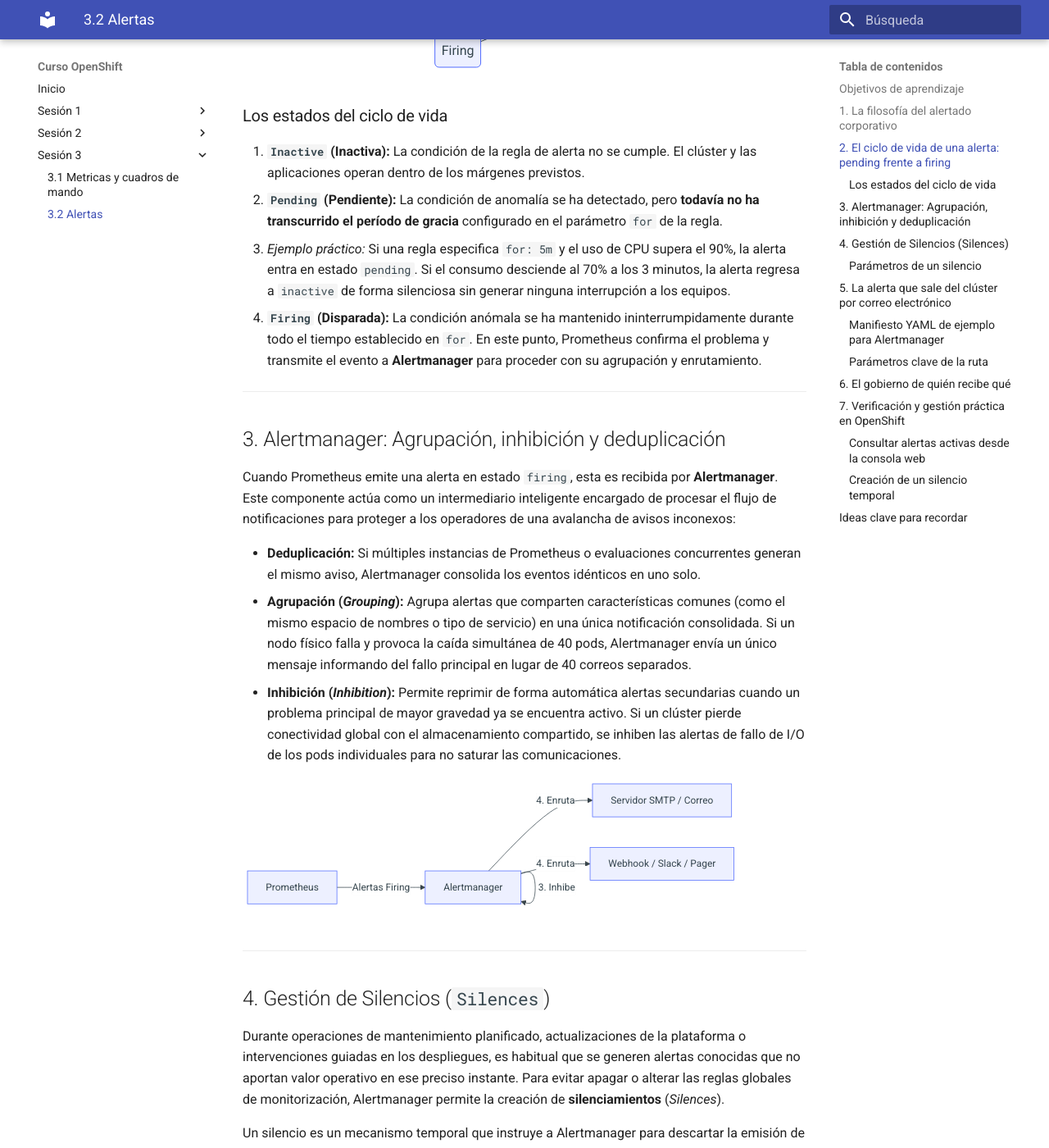
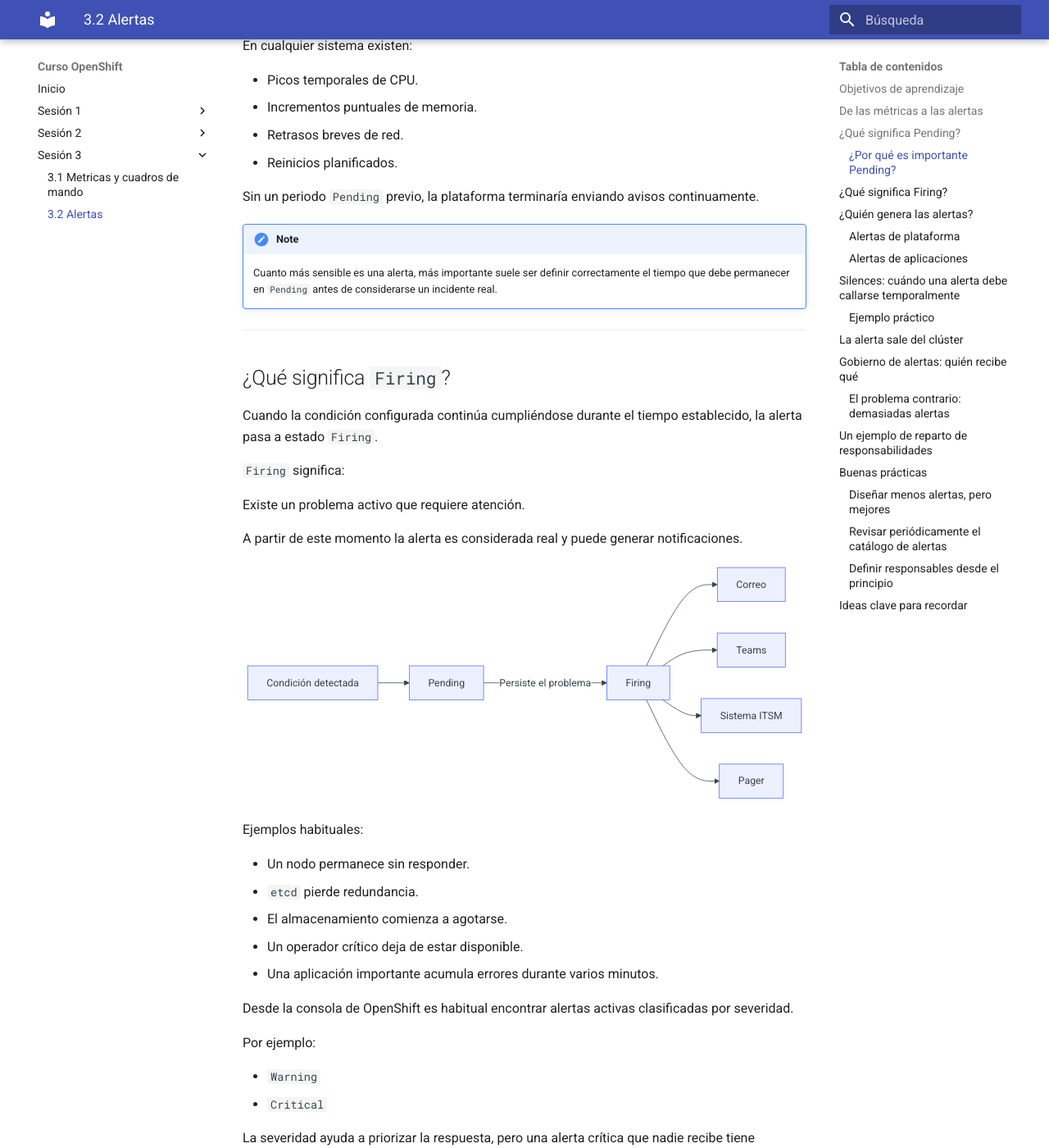
Before and after one commit to ieftraining/curso-openshift, an MkDocs documentation site: the page built from docs/sesion3/3.2 Alertas.md, in a window 1280 px wide and 1400 px high, scrolled down 2595 px. Shown: the whole window at 82% size. Built offline with MkDocs 1.6.1 and Material for MkDocs 9.7.7, drawn with Linux system fonts in a browser that asks for light colours; some of the changed text lies outside the part shown.

Commit message:
Add files via upload

````diff
--- a/docs/sesion3/3.2 Alertas.md
+++ b/docs/sesion3/3.2 Alertas.md
@@ -4,202 +4,407 @@
 
 Al finalizar este apartado serás capaz de:
 
-- Comprender la diferencia conceptual y operativa entre los estados `pending` (pendiente) y `firing` (disparada) en las reglas de alerta de Prometheus.
-- Entender el papel central de **Alertmanager** en la deduplicación, agrupación, inhibición y enrutamiento de eventos en OpenShift.
-- Configurar y gestionar silenciamientos (*silences*) temporales para ventanas de mantenimiento programado sin apagar las reglas globales.
-- Diseñar la integración con servidores de correo electrónico (SMTP) para enviar notificaciones fuera del clúster.
-- Aplicar un gobierno de notificaciones riguroso que evite tanto el abandono de avisos como la fatiga de alertas (*alert fatigue*).
+- Comprender qué papel desempeñan las alertas dentro de la operación de OpenShift.
+- Diferenciar los estados `pending` y `firing`.
+- Entender por qué no toda anomalía genera inmediatamente una alerta activa.
+- Conocer qué es un `silence` y cuándo utilizarlo.
+- Comprender cómo salen las alertas del clúster hacia correo electrónico u otros sistemas externos.
+- Identificar los riesgos del exceso de alertas (*alert fatigue*).
+- Entender la importancia de definir quién recibe cada notificación.
+- Diferenciar una plataforma con alertas útiles de una plataforma que genera ruido constante.
 
 ---
 
-## 1. La filosofía del alertado corporativo
+## De las métricas a las alertas
 
-En la gestión de plataformas de contenedores corporativas como OpenShift, existe una máxima operativa fundamental: **una alerta que no le llega a nadie no existe, y el exceso de avisos equivale a no tener ninguno**.
+En el apartado anterior vimos que OpenShift recopila métricas de manera continua sobre la plataforma y, opcionalmente, sobre las aplicaciones de usuario.
 
-Si un sistema envía correos electrónicos constantes por incidencias menores que no requieren intervención humana directa, los operadores terminarán creando filtros en sus bandejas de entrada para ignorar los avisos. Por el contrario, si una alerta crítica falla en su enrutamiento y nadie recibe la notificación, la caída del servicio se descubrirá tarde, únicamente cuando los usuarios finales reporten la incidencia.
+Sin embargo, revisar paneles y gráficas constantemente no es una estrategia viable para operar una plataforma real.
 
-El propósito de un sistema de monitorización no es notificar cada variación menor del clúster, sino **avisar a la persona adecuada, en el momento preciso, con la información necesaria para tomar una acción**.
+Nadie permanece observando un dashboard las 24 horas del día.
+
+Por este motivo existe el sistema de alertas.
+
+Su objetivo es sencillo:
+
+Cuando ocurre una situación importante, la plataforma debe avisar automáticamente a las personas adecuadas.
+
+```mermaid
+flowchart LR
+    A[Métrica] --> B[Regla de alerta]
+    B --> C{¿Se cumple la condición?}
+    C -->|No| D[Sin alerta]
+    C -->|Sí| E[Pending]
+    E --> F[Firing]
+    F --> G[Notificación]
+```
+
+El proceso completo suele ser:
+
+- Se recopilan métricas.
+- Una regla evalúa dichas métricas.
+- Si la condición se cumple, la alerta entra en estado `Pending`.
+- Si el problema persiste durante el tiempo configurado, pasa a `Firing`.
+- Se envía una notificación hacia los destinatarios definidos.
+
+!!! tip "Idea clave"
+    Una alerta no detecta un problema por sí misma. Lo que detecta el problema es una regla que evalúa métricas y determina cuándo una situación merece atención humana.
+
+---
+
+## ¿Qué significa `Pending`?
+
+Una de las dudas más habituales al empezar a trabajar con monitorización es entender por qué una alerta aparece en estado `Pending` y todavía no genera avisos.
+
+`Pending` significa:
+
+La condición de alerta se está cumpliendo, pero todavía no durante el tiempo suficiente para considerarla un incidente real.
+
+Supongamos una regla como ésta:
+
+*Generar una alerta cuando un nodo tenga la CPU por encima del 90% durante 5 minutos.*
+
+Si un pico de carga dura únicamente 30 segundos:
+
+- La condición se cumple.
+- La alerta entra en `Pending`.
+- No se envía ninguna notificación.
+
+Si la carga vuelve a la normalidad antes de los 5 minutos:
+
+- La alerta desaparece.
+- Nunca llega a `Firing`.
+
+```mermaid
+timeline
+    title Evolución de una alerta
+    00:00 : CPU normal
+    00:30 : CPU supera 90%
+    00:30 : Pending
+    03:00 : Sigue Pending
+    05:30 : Firing
+    06:00 : Notificación enviada
+```
+
+Este mecanismo evita generar avisos por eventos breves o fluctuaciones momentáneas.
+
+### ¿Por qué es importante `Pending`?
+
+Porque no todos los problemas son realmente problemas.
+
+En cualquier sistema existen:
+
+- Picos temporales de CPU.
+- Incrementos puntuales de memoria.
+- Retrasos breves de red.
+- Reinicios planificados.
+
+Sin un periodo `Pending` previo, la plataforma terminaría enviando avisos continuamente.
+
+!!! note
+    Cuanto más sensible es una alerta, más importante suele ser definir correctamente el tiempo que debe permanecer en `Pending` antes de considerarse un incidente real.
+
+---
+
+## ¿Qué significa `Firing`?
+
+Cuando la condición configurada continúa cumpliéndose durante el tiempo establecido, la alerta pasa a estado `Firing`.
+
+`Firing` significa:
+
+Existe un problema activo que requiere atención.
+
+A partir de este momento la alerta es considerada real y puede generar notificaciones.
+
+```mermaid
+flowchart LR
+    A[Condición detectada] --> B[Pending]
+    B -->|Persiste el problema| C[Firing]
+    C --> D[Correo]
+    C --> E[Teams]
+    C --> F[Sistema ITSM]
+    C --> G[Pager]
+```
+
+Ejemplos habituales:
+
+- Un nodo permanece sin responder.
+- `etcd` pierde redundancia.
+- El almacenamiento comienza a agotarse.
+- Un operador crítico deja de estar disponible.
+- Una aplicación importante acumula errores durante varios minutos.
+
+Desde la consola de OpenShift es habitual encontrar alertas activas clasificadas por severidad.
+
+Por ejemplo:
+
+- `Warning`
+- `Critical`
+
+La severidad ayuda a priorizar la respuesta, pero una alerta crítica que nadie recibe tiene exactamente el mismo valor operativo que una alerta inexistente.
+
+---
+
+## ¿Quién genera las alertas?
+
+En OpenShift encontramos dos grandes categorías.
+
+### Alertas de plataforma
+
+Son proporcionadas por OpenShift y sus operadores.
+
+Por ejemplo:
+
+- Nodos no disponibles.
+- Problemas en `etcd`.
+- Falta de capacidad.
+- Operadores degradados.
+- Errores de red.
+
+```mermaid
+flowchart LR
+    A[OpenShift] --> B[Cluster Operators] --> C[Alertas de plataforma]
+```
+
+Son responsabilidad habitual del equipo que opera la plataforma.
+
+### Alertas de aplicaciones
+
+Son definidas por los equipos propietarios de cada servicio.
+
+Algunos ejemplos:
+
+- API que devuelve demasiados errores.
+- Tiempo de respuesta excesivo.
+- Cola de trabajo acumulada.
+- Número elevado de peticiones fallidas.
+
+```mermaid
+flowchart LR
+    A[Aplicación] --> B[Métricas] --> C[Alertas de aplicación]
+```
+
+La responsabilidad suele corresponder al equipo de desarrollo o mantenimiento de esa aplicación.
+
+!!! note
+    Una misma instalación de OpenShift puede contener alertas de plataforma y alertas de decenas o cientos de aplicaciones diferentes.
+
+---
+
+## Silences: cuándo una alerta debe callarse temporalmente
+
+No todos los problemas requieren una reacción inmediata.
+
+Existen situaciones planificadas donde sabemos de antemano que van a producirse alertas.
+
+Por ejemplo:
+
+- Actualizaciones.
+- Ventanas de mantenimiento.
+- Migraciones.
+- Paradas controladas.
+- Pruebas técnicas.
+
+Para evitar inundar a los equipos con avisos innecesarios existe el concepto de `Silence`.
+
+Un `Silence` indica:
+
+Aunque la alerta se produzca, no envíes notificaciones durante un periodo determinado.
+
+```mermaid
+flowchart LR
+    A[Alerta Firing] --> B{¿Existe Silence?}
+    B -->|Sí| C[No notificar]
+    B -->|No| D[Enviar aviso]
+```
+
+### Ejemplo práctico
+
+Supongamos que vamos a reiniciar varios nodos del clúster como parte de un mantenimiento programado.
+
+Sabemos que durante ese proceso aparecerán alertas como:
+
+- Nodo no disponible.
+- Réplicas reducidas.
+- Operador degradado.
+
+Si no configuramos un `Silence`:
+
+- Se enviarán numerosos correos.
+- Los operadores recibirán avisos esperados.
+- Se generará ruido innecesario.
+
+Si configuramos un `Silence`:
+
+- Las alertas seguirán existiendo.
+- Quedarán registradas.
+- No generarán notificaciones durante la ventana autorizada.
+
+!!! warning "No utilizar Silences para ocultar problemas"
+    Un `Silence` es una medida temporal. No debe utilizarse para hacer desaparecer alertas molestas de forma permanente. Si una alerta genera demasiado ruido, normalmente el problema está en el diseño de la propia alerta.
+
+---
+
+## La alerta sale del clúster
+
+Detectar un problema no sirve de nada si la información permanece dentro del clúster.
+
+Por este motivo OpenShift puede integrarse con sistemas externos de notificación.
+
+```mermaid
+flowchart LR
+    A[OpenShift] --> B[Alertmanager]
+    B --> C[Correo]
+    B --> D[Microsoft Teams]
+    B --> E[ServiceNow]
+    B --> F[Webhook]
+    B --> G[Sistema corporativo]
+```
+
+La integración más sencilla y habitual es el envío de correo electrónico.
+
+Flujo típico:
+
+```mermaid
+sequenceDiagram
+    participant M as Métrica
+    participant A as Alerta
+    participant AM as Alertmanager
+    participant E as Correo
+    participant O as Operador
+
+    M->>A: Se cumple condición
+    A->>A: Pending
+    A->>AM: Firing
+    AM->>E: Envía correo
+    E->>O: Notificación
+```
+
+Desde el punto de vista operativo, éste suele ser el momento más importante del proceso: la información llega finalmente a una persona que puede actuar.
+
+---
+
+## Gobierno de alertas: quién recibe qué
+
+Una de las lecciones más repetidas en entornos de operación es la siguiente:
+
+Una alerta que no le llega a nadie no existe.
+
+Técnicamente la alerta puede estar perfectamente configurada.
+
+Puede aparecer en la consola.
+
+Puede existir desde hace meses.
+
+Pero si nadie la recibe ni la revisa, es equivalente a no tenerla.
+
+### El problema contrario: demasiadas alertas
+
+El extremo opuesto también es peligroso.
+
+Muchas organizaciones empiezan generando alertas para todo:
+
+- Uso elevado de CPU.
+- Uso elevado de memoria.
+- Reinicios.
+- Lentitud temporal.
+- Eventos informativos.
+- Cambios menores.
+
+El resultado suele ser el mismo:
+
+- 10 alertas al día -> se revisan
+- 50 alertas al día -> se filtran
+- 200 alertas al día -> se ignoran
+
+Este fenómeno se conoce habitualmente como **fatiga de alertas** (*alert fatigue*).
+
+Cuando los operadores reciben demasiados avisos:
+
+- Dejan de prestar atención.
+- Retrasan el análisis.
+- Ignoran notificaciones importantes.
+- Pierden confianza en el sistema.
+
+!!! warning "Principio fundamental"
+    El exceso de alertas equivale a no tener alertas. Un sistema que avisa constantemente termina siendo ignorado.
+
+---
+
+## Un ejemplo de reparto de responsabilidades
+
+No todas las alertas deben enviarse al mismo lugar.
 
 ```mermaid
 flowchart TD
-    A[Métrica fuera de rango] --> B{¿Requiere acción humana?}
-    B -- No --> C[Registrar en Dashboard / Registro histórico]
-    B -- Sí --> D{¿Es una incidencia urgente/crítica?}
-    D -- No --> E[Notificación asíncrona / Canal de equipo]
-    D -- Sí --> F[Guardia 24/7 / Correo crítico / Pager]
+    A[Alertas] --> B[Plataforma]
+    A --> C[Aplicaciones]
+    B --> D[Equipo OpenShift]
+    C --> E[Equipo Aplicación A]
+    C --> F[Equipo Aplicación B]
+    C --> G[Proveedor Externo]
 ```
+
+Ejemplos razonables:
+
+| Tipo de alerta | Destinatario |
+| :--- | :--- |
+| Nodo caído | Equipo de plataforma |
+| Operador degradado | Equipo de plataforma |
+| Error en una aplicación de recaudación | Equipo responsable de dicha aplicación |
+| Fallo de una integración externa | Equipo del proveedor correspondiente |
+| Capacidad de almacenamiento próxima al límite | Equipo de plataforma |
+
+La clave no es únicamente detectar problemas.
+
+La clave es que cada problema llegue a la persona capaz de resolverlo.
 
 ---
 
-## 2. El ciclo de vida de una alerta: `pending` frente a `firing`
+## Buenas prácticas
 
-Las alertas en OpenShift son evaluadas de forma continua por Prometheus mediante expresiones PromQL. Para evitar falsos positivos provocados por picos puntuales de carga, micro-cortes de red o fluctuaciones transitorias, las alertas pasan por un ciclo de vida con estados claramente definidos.
+### Diseñar menos alertas, pero mejores
 
-```mermaid
-stateDiagram-v2
-    [*] --> Inactive : Métrica dentro de parámetros normales
-    Inactive --> Pending : Condición cumplida (Inicio del temporizador 'for')
-    Pending --> Firing : Temporizador 'for' completado sin recuperarse
-    Pending --> Inactive : Métrica recupera valores normales antes del 'for'
-    Firing --> Inactive : Métrica se recupera y la alerta se resuelve (Resolved)
-```
+Es preferible:
+- Pocas alertas.
+- Claramente accionables.
+- Con destinatarios definidos.
+- Revisadas periódicamente.
 
-### Los estados del ciclo de vida
+Que:
+- Cientos de alertas.
+- Sin responsables claros.
+- Ignoradas por todos.
 
-1. **`Inactive` (Inactiva):** La condición de la regla de alerta no se cumple. El clúster y las aplicaciones operan dentro de los márgenes previstos.
-2. **`Pending` (Pendiente):** La condición de anomalía se ha detectado, pero **todavía no ha transcurrido el período de gracia** configurado en el parámetro `for` de la regla.
-   - *Ejemplo práctico:* Si una regla especifica `for: 5m` y el uso de CPU supera el 90%, la alerta entra en estado `pending`. Si el consumo desciende al 70% a los 3 minutos, la alerta regresa a `inactive` de forma silenciosa sin generar ninguna interrupción a los equipos.
-3. **`Firing` (Disparada):** La condición anómala se ha mantenido ininterrumpidamente durante todo el tiempo establecido en `for`. En este punto, Prometheus confirma el problema y transmite el evento a **Alertmanager** para proceder con su agrupación y enrutamiento.
+### Revisar periódicamente el catálogo de alertas
 
----
+Con el tiempo siempre aparecen:
+- Alertas obsoletas.
+- Destinatarios que ya no existen.
+- Aplicaciones retiradas.
+- Umbrales mal ajustados.
 
-## 3. Alertmanager: Agrupación, inhibición y deduplicación
+La revisión periódica forma parte de la operación normal de la plataforma.
 
-Cuando Prometheus emite una alerta en estado `firing`, esta es recibida por **Alertmanager**. Este componente actúa como un intermediario inteligente encargado de procesar el flujo de notificaciones para proteger a los operadores de una avalancha de avisos inconexos:
+### Definir responsables desde el principio
 
-- **Deduplicación:** Si múltiples instancias de Prometheus o evaluaciones concurrentes generan el mismo aviso, Alertmanager consolida los eventos idénticos en uno solo.
-- **Agrupación (*Grouping*):** Agrupa alertas que comparten características comunes (como el mismo espacio de nombres o tipo de servicio) en una única notificación consolidada. Si un nodo físico falla y provoca la caída simultánea de 40 pods, Alertmanager envía un único mensaje informando del fallo principal en lugar de 40 correos separados.
-- **Inhibición (*Inhibition*):** Permite reprimir de forma automática alertas secundarias cuando un problema principal de mayor gravedad ya se encuentra activo. Si un clúster pierde conectividad global con el almacenamiento compartido, se inhiben las alertas de fallo de I/O de los pods individuales para no saturar las comunicaciones.
+Antes de crear una alerta conviene responder dos preguntas:
+1. ¿Quién debe recibirla?
+2. ¿Qué acción esperamos que realice?
 
-```mermaid
-flowchart LR
-    P1[Prometheus] -->|Alertas Firing| AM[Alertmanager]
-    AM -->|1. Deduplica| AM
-    AM -->|2. Agrupa| AM
-    AM -->|3. Inhibe| AM
-    AM -->|4. Enruta| R1[Servidor SMTP / Correo]
-    AM -->|4. Enruta| R2[Webhook / Slack / Pager]
-```
-
----
-
-## 4. Gestión de Silencios (`Silences`)
-
-Durante operaciones de mantenimiento planificado, actualizaciones de la plataforma o intervenciones guiadas en los despliegues, es habitual que se generen alertas conocidas que no aportan valor operativo en ese preciso instante. Para evitar apagar o alterar las reglas globales de monitorización, Alertmanager permite la creación de **silenciamientos** (*Silences*).
-
-Un silencio es un mecanismo temporal que instruye a Alertmanager para descartar la emisión de notificaciones cuando las etiquetas de una alerta coinciden con un patrón definido.
-
-### Parámetros de un silencio
-
-- **Coincidencias (*Matchers*):** Pares clave-valor estrictos o basados en expresiones regulares (por ejemplo, `alertname="KubeNodeNotReady"` y `node="worker-02.internal"`).
-- **Ventana temporal:** Marca exacta de inicio y fin de la vigencia del silencio.
-- **Auditoría:** Autor responsable y motivo documentado de la intervención.
-
-!!! warning "Uso responsable de los silencios"
-    Un silencio es una herramienta quirúrgica y temporal. Olvidar un silencio activo de larga duración puede enmascarar caídas reales de los servicios en producción, dejando al equipo de operaciones sin visibilidad ante incidencias críticas.
-
----
-
-## 5. La alerta que sale del clúster por correo electrónico
-
-Para que una alerta crítica abandone el perímetro del clúster y llegue al personal de guardia, Alertmanager debe configurarse con un mecanismo de transporte externo mediante un servidor SMTP corporativo (*SMTP relay*).
-
-En OpenShift, esta configuración se administra a través del recurso personalizado de Alertmanager o el objeto de configuración global correspondiente en el espacio de nombres de monitorización.
-
-### Manifiesto YAML de ejemplo para Alertmanager
-
-```yaml
-global:
-  resolve_timeout: 5m
-  smtp_smarthost: 'smtp.corporativo.local:25'
-  smtp_from: 'alertmanager@openshift.corporativo.local'
-  smtp_require_tls: false
-
-route:
-  group_by: ['alertname', 'namespace', 'severity']
-  group_wait: 30s
-  group_interval: 5m
-  repeat_interval: 4h
-  receiver: 'default-operations-receiver'
-  routes:
-    - match:
-        severity: critical
-      receiver: 'critical-oncall-email'
-    - match:
-        severity: warning
-      receiver: 'standard-ops-email'
-
-receivers:
-  - name: 'default-operations-receiver'
-
-  - name: 'critical-oncall-email'
-    email_configs:
-      - to: 'guardia-sistemas@corporativo.local'
-        send_resolved: true
-
-  - name: 'standard-ops-email'
-    email_configs:
-      - to: 'operaciones-paas@corporativo.local'
-        send_resolved: true
-```
-
-### Parámetros clave de la ruta
-
-- **`group_wait`:** Tiempo inicial de espera tras recibir la primera alerta de un grupo para recopilar posibles eventos afines antes de disparar el primer aviso (ej. `30s`).
-- **`group_interval`:** Intervalo de tiempo entre notificaciones sucesivas de un grupo de alertas que continúa activo (ej. `5m`).
-- **`repeat_interval`:** Tiempo que debe transcurrir para volver a enviar un aviso si la alerta persiste sin cambios en estado `firing` (ej. `4h`).
-- **`send_resolved`:** Habilita el envío de un correo de confirmación cuando el problema se soluciona y la alerta regresa a estado `inactive`.
-
----
-
-## 6. El gobierno de quién recibe qué
-
-Una matriz de distribución de alertas mal diseñada provoca fallos de coordinación graves. Para garantizar un gobierno de notificaciones eficaz, se establece una clasificación estricta basada en el impacto:
-
-| Nivel de Severidad | Criterio de Impacto Operativo | Canal de Destino | Destinatario Asignado |
-| :--- | :--- | :--- | :--- |
-| **Critical** | Interrupción total del servicio, pérdida potencial de datos, fallo crítico de nodo. | Correo prioritario, pasarela de llamadas, PagerDuty. | Equipo de guardia 24/7. |
-| **Warning** | Degradación parcial, consumo elevado de recursos (ej. almacenamiento al 85%). | Correo electrónico estándar, canal de incidencias. | Equipo de operaciones en horario laboral. |
-| **Info / Notice** | Eventos informativos, despliegues finalizados, cambios rutinarios de estado. | Sin alerta activa (consulta en consola). | Visibilidad pasiva en Dashboards. |
-
-```mermaid
-flowchart TD
-    A[Alerta en estado Firing] --> B{Evaluación de Severidad}
-    B -- Critical --> C[Enrutamiento prioritario urgente]
-    C --> D[Email Guardia 24/7 + Alerta externa]
-    B -- Warning --> E[Enrutamiento estándar por lotes]
-    E --> F[Email Equipo de Operaciones]
-    B -- Info / Notice --> G[Inhibir o registrar sin notificar]
-```
-
-!!! tip "Prevención de la fatiga de alertas"
-    Si una alerta de nivel `Warning` se dispara de forma continuada sin requerir ninguna intervención humana real, el umbral está mal calibrado o el aviso carece de utilidad. Toda alerta enviada debe exigir una acción o una investigación directa para evitar la insensibilización de los equipos.
-
----
-
-## 7. Verificación y gestión práctica en OpenShift
-
-### Consultar alertas activas desde la consola web
-
-1. Accede a la consola web de OpenShift con permisos adecuados.
-2. Dirígete a **Observe → Alerting** en el menú de administración.
-3. Filtra por los estados **Pending** o **Firing** para revisar el inventario actual de incidencias.
-4. Selecciona cualquier alerta para inspeccionar sus etiquetas, la expresión PromQL evaluada y las descripciones asociadas.
-
-También es posible listar las alertas activas desde la terminal mediante el cliente CLI de OpenShift:
-
-```bash
-# Consultar las alertas activas en el espacio de nombres de monitorización
-oc get alerts -n openshift-monitoring
-```
-
-### Creación de un silencio temporal
-
-1. En la consola web, dentro de **Observe → Alerting**, accede a la pestaña **Silences**.
-2. Haz clic en **Create Silence**.
-3. Define los campos requeridos:
-   - **Start time / End time:** Margen horario de la ventana de mantenimiento.
-   - **Matchers:** Clave y valor que identifican la alerta (ejemplo: `alertname="KubeNodeNotReady"`).
-   - **Creator y Comment:** Identificación del operador y descripción del motivo del mantenimiento.
-4. Confirma la creación para aplicar el filtro de manera inmediata en Alertmanager.
+Si no existe una respuesta clara para ambas preguntas, probablemente la alerta no debería existir todavía.
 
 ---
 
 ## Ideas clave para recordar
 
 !!! tip "Resumen"
-    - Las alertas transitan desde **`Inactive`** hacia **`Pending`** (durante el período de gracia `for`) antes de alcanzar el estado definitivo **`Firing`**.
-    - **Alertmanager** procesa las alertas aplicando deduplicación, agrupación e inhibición para evitar la saturación de los operadores.
-    - Los **Silencios** permiten enmascarar avisos conocidos durante ventanas de mantenimiento programadas sin desactivar las reglas generales del clúster.
-    - La integración con servidores **SMTP** permite direccionar correos electrónicos estructurados según la severidad y el ámbito del recurso afectado.
-    - **Una alerta que no llega a nadie no existe, y el exceso de avisos equivale a no tener ninguno**: el diseño de notificaciones debe ser riguroso y estar orientado estrictamente a la acción humana.
+    - Una alerta se genera a partir de reglas que evalúan métricas.
+    - `Pending` indica que la condición se cumple, pero todavía no durante el tiempo suficiente.
+    - `Firing` indica que el problema está activo y puede generar notificaciones.
+    - Un `Silence` permite suprimir temporalmente las notificaciones durante tareas planificadas.
+    - OpenShift puede enviar alertas hacia correo electrónico y otros sistemas corporativos.
+    - Las alertas de plataforma y las de aplicación suelen tener destinatarios distintos.
+    - Una alerta que no recibe nadie carece de valor operativo.
+    - El exceso de avisos provoca fatiga de alertas y termina reduciendo la eficacia de la monitorización.
+    - El objetivo no es tener muchas alertas, sino recibir las alertas correctas en las personas adecuadas.
````
